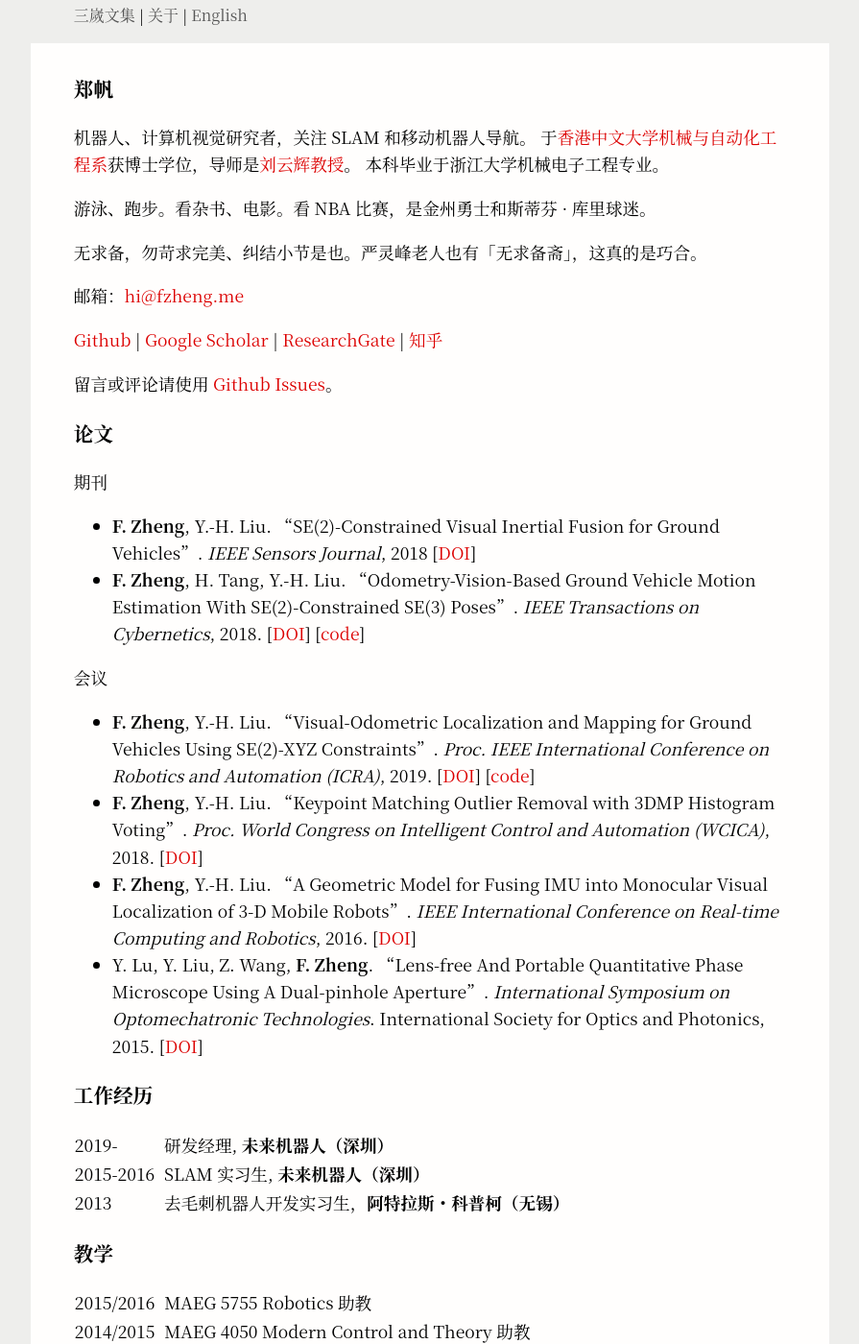
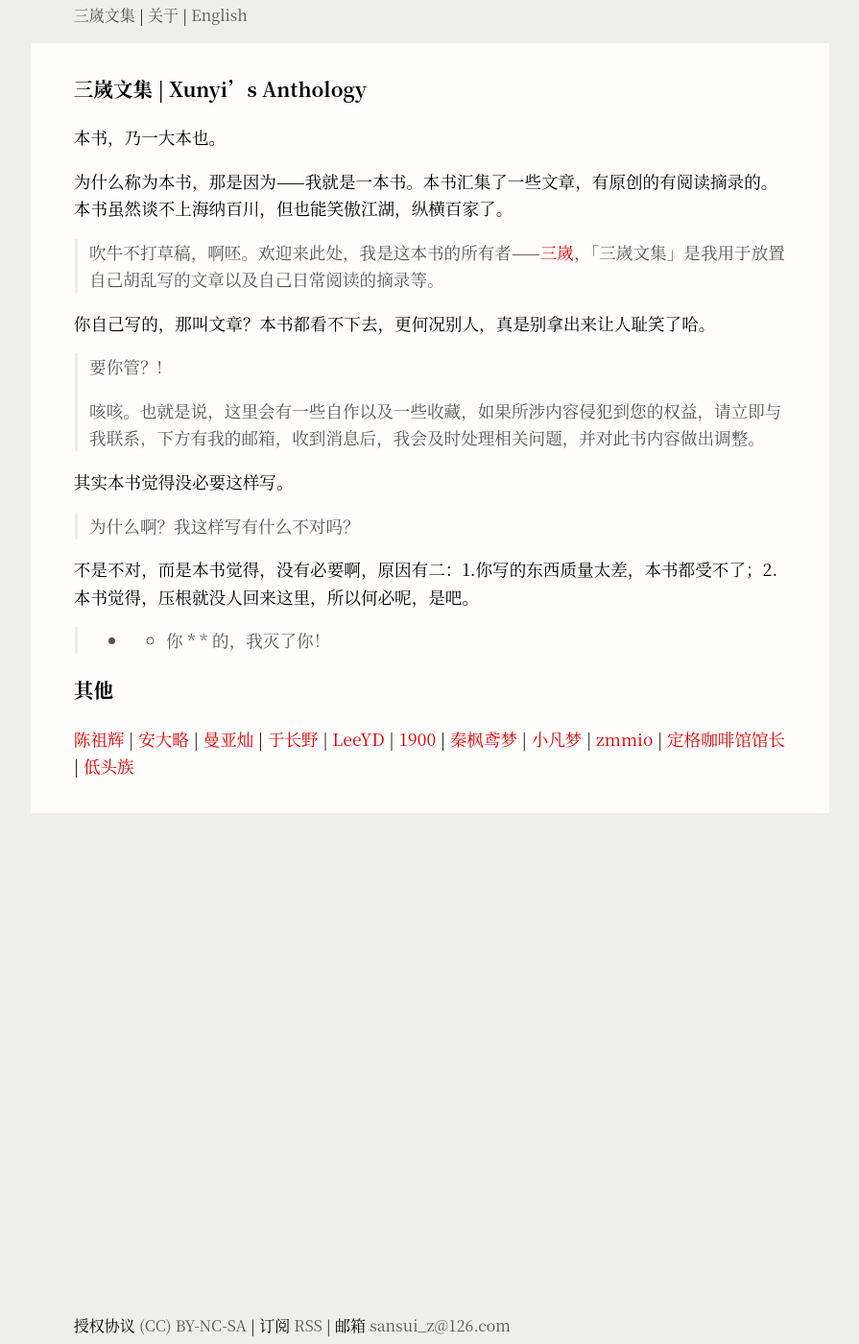
Before and after one commit to Sansuiz/wenji, a Jekyll site: the page built from pages/5cnabout.md, in a window 1280 px wide and 1400 px high. Shown: the whole window at 96% size, without its empty margins (192-1087 px from the left). Built offline with Jekyll 4.4.1, drawn with Linux system fonts in a browser that asks for light colours; some of the changed text lies outside the part shown.

Commit message:
Update 5cnabout.md

```diff
--- a/pages/5cnabout.md
+++ b/pages/5cnabout.md
@@ -4,67 +4,39 @@ title: 关于
 permalink: /cnabout/
 ---
 
-### 郑帆
+### 三嵗文集 | Xunyi's Anthology
 
-机器人、计算机视觉研究者，关注 SLAM 和移动机器人导航。
-于[香港中文大学机械与自动化工程系](http://www.mae.cuhk.edu.hk/)获博士学位，导师是[刘云辉教授](http://www.ri.cuhk.edu.hk/yhliu)。
-本科毕业于浙江大学机械电子工程专业。
+本书，乃一大本也。
 
-游泳、跑步。看杂书、电影。看 NBA 比赛，是金州勇士和斯蒂芬 · 库里球迷。
+为什么称为本书，那是因为——我就是一本书。本书汇集了一些文章，有原创的有阅读摘录的。本书虽然谈不上海纳百川，但也能笑傲江湖，纵横百家了。
 
-无求备，勿苛求完美、纠结小节是也。严灵峰老人也有「无求备斋」，这真的是巧合。
+>吹牛不打草稿，啊呸。欢迎来此处，我是这本书的所有者——[三嵗](mailto:sansui_z@126.com)，「三嵗文集」是我用于放置自己胡乱写的文章以及自己日常阅读的摘录等。
 
-邮箱：[hi@fzheng.me](mailto:hi@fzheng.me)
+你自己写的，那叫文章？本书都看不下去，更何况别人，真是别拿出来让人耻笑了哈。
 
-[Github](https://github.com/izhengfan) \| [Google Scholar](https://scholar.google.com/citations?user=PZOTyfIAAAAJ&hl=en) \| [ResearchGate](https://www.researchgate.net/profile/Fan_Zheng15) \| [知乎](http://www.zhihu.com/people/izhengfan)
+>要你管？!
+>
+>咳咳。也就是说，这里会有一些自作以及一些收藏，如果所涉内容侵犯到您的权益，请立即与我联系，下方有我的邮箱，收到消息后，我会及时处理相关问题，并对此书内容做出调整。
 
-留言或评论请使用 [Github Issues](https://github.com/izhengfan/izhengfan.github.io/issues)。
+其实本书觉得没必要这样写。
 
-### 论文
+>为什么啊？我这样写有什么不对吗？
 
-期刊
+不是不对，而是本书觉得，没有必要啊，原因有二：1.你写的东西质量太差，本书都受不了；2.本书觉得，压根就没人回来这里，所以何必呢，是吧。
 
-* __F. Zheng__, Y.-H. Liu. "SE(2)-Constrained Visual Inertial Fusion for Ground Vehicles". _IEEE Sensors Journal_, 2018 \[[DOI](https://doi.org/10.1109/JSEN.2018.2873055)\]
-* __F. Zheng__, H. Tang, Y.-H. Liu. "Odometry-Vision-Based Ground Vehicle Motion Estimation With SE(2)-Constrained SE(3) Poses". _IEEE Transactions on Cybernetics_, 2018. \[[DOI](https://doi.org/10.1109/TCYB.2018.2831900)\] \[[code](https://github.com/izhengfan/se2clam)\]
+>* * 你 * * 的，我灭了你！
 
-会议
-
-* __F. Zheng__, Y.-H. Liu. "Visual-Odometric Localization and Mapping for Ground Vehicles Using SE(2)-XYZ Constraints". _Proc. IEEE International Conference on Robotics and Automation (ICRA)_, 2019. \[[DOI](https://doi.org/10.1109/ICRA.2019.8793928)\] \[[code](https://github.com/izhengfan/se2lam)\]
-* __F. Zheng__, Y.-H. Liu. "Keypoint Matching Outlier Removal with 3DMP Histogram Voting". _Proc. World Congress on Intelligent Control and Automation (WCICA)_, 2018. \[[DOI](https://doi.org/10.1109/WCICA.2018.8630329)\]
-* __F. Zheng__, Y.-H. Liu. "A Geometric Model for Fusing IMU into Monocular Visual Localization of 3-D Mobile Robots". _IEEE International Conference on Real-time Computing and Robotics_, 2016. \[[DOI](https://doi.org/10.1109/RCAR.2016.7784043)\]
-* Y. Lu, Y. Liu, Z. Wang, __F. Zheng__. "Lens-free And Portable Quantitative Phase Microscope Using A Dual-pinhole Aperture". _International Symposium on Optomechatronic Technologies_. International Society for Optics and Photonics, 2015. \[[DOI](https://doi.org/10.1051/matecconf/20153204002)\]
-
-
-### 工作经历
-
-2019-     | 研发经理, __未来机器人（深圳）__
-2015-2016 | SLAM 实习生, __未来机器人（深圳）__
-2013 | 去毛刺机器人开发实习生，__阿特拉斯・科普柯（无锡）__
-
-
-### 教学
-
-2015/2016	|  MAEG 5755 Robotics 助教
-2014/2015   |  MAEG 4050 Modern Control and Theory 助教
-2014/2015   |  MAEG 3010 Mechanics of Materials 助教
-
-### 荣誉
-
-2014	| Hong Kong PhD Fellowship
-2014	| 2014 RoboCup 巴西，小仿人组八强
-2013	| 2013 RoboCup 中国赛，小仿人组冠军
-2012	| 国家奖学金
-
-### 关于本站
-
-本站采用 Jekyll 架构。托管在 Github。
-
-逻辑上中英文分开，但归档时中英文博文是一起的，并支持订阅——如果你使用 RSS 阅读器，欢迎点<a href="/feed.xml">订阅链接</a>。
 
 ### 其他
 
-友情链接：
-[王江柳](https://laura-wang.github.io/) \|
-[David](https://www.polyu.edu.hk/me/david/) \| [鲁豫杰](https://ytdonkey3456.wixsite.com/yjlu/) \| [王泽睿](http://www.wangzerui.com) \| [邵鸿章](https://steve-shao.github.io)
-
-收藏：[谢益辉](http://yihui.org/cn/) \| [The Type](https://thetype.com/) \| [打喷嚏](https://dapenti.com/)
+[陈祖辉](https://racns.com/) \|
+[安大略](http://www.anandalue.com/) \|
+[曼亚灿](https://manyacan.com/) \|
+[于长野](https://rabithua.club/) \|
+[LeeYD](https://www.leeyiding.com/) \|
+[1900](http://1900.live/) \|
+[秦枫鸢梦](https://blog.zwying.com/) \|
+[小凡梦](https://www.xiaofm.cn/) \|
+[zmmio](https://zmmio.com/) \|
+[定格咖啡馆馆长](https://kaix.in/) \|
+[低头族](https://blog.dtz9.com/)
```
